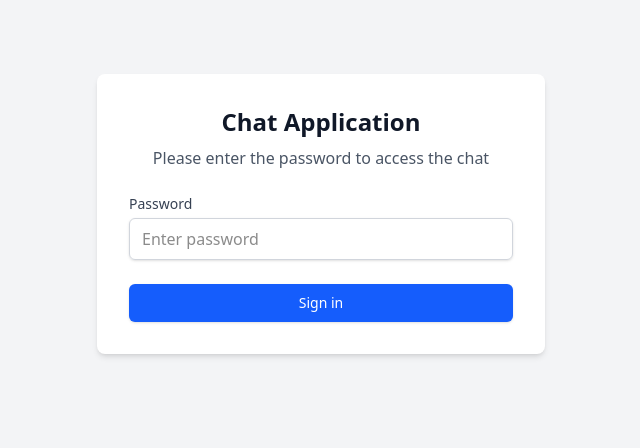
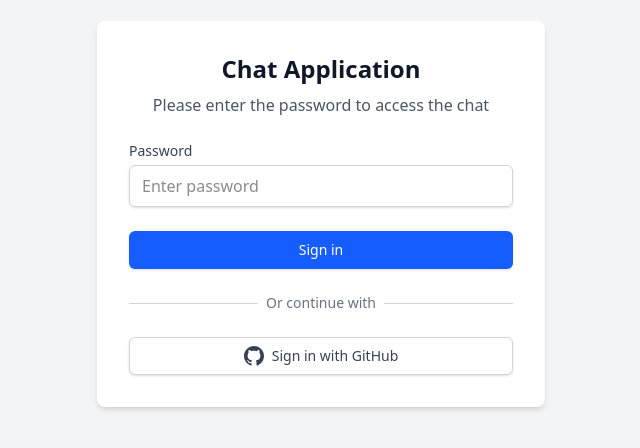
Before and after one commit to opsecfreak/ChatbotUI-Node, a Next.js app: page /auth/signin in a window 1280 px wide. Shown: the part 186-634 px from the top of the page, without its empty margins (319-959 px from the left). Built offline with nearby package versions, Linux system fonts and the light colour scheme.

Commit message:
display github username on chatbox

```diff
--- a/src/app/auth/signin/page.tsx
+++ b/src/app/auth/signin/page.tsx
@@ -136,6 +136,58 @@
               )}
             </button>
           </div>
+
+          <div className="relative mt-6">
+            <div className="absolute inset-0 flex items-center">
+              <div className="w-full border-t border-gray-300 dark:border-gray-700"></div>
+            </div>
+            <div className="relative flex justify-center text-sm">
+              <span className="px-2 bg-white dark:bg-gray-800 text-gray-500 dark:text-gray-400">
+                Or continue with
+              </span>
+            </div>
+          </div>
+
+          <div>
+            <button
+              type="button"
+              onClick={handleGithubSignIn}
+              disabled={isGithubLoading}
+              className={`w-full flex items-center justify-center py-2 px-4 border border-gray-300 dark:border-gray-700 rounded-md shadow-sm text-sm font-medium text-gray-700 dark:text-gray-300 bg-white dark:bg-gray-800 hover:bg-gray-50 dark:hover:bg-gray-700 ${
+                isGithubLoading ? "opacity-70 cursor-not-allowed" : ""
+              }`}
+            >
+              {isGithubLoading ? (
+                <svg
+                  className="animate-spin h-5 w-5 text-gray-500"
+                  xmlns="http://www.w3.org/2000/svg"
+                  fill="none"
+                  viewBox="0 0 24 24"
+                >
+                  <circle
+                    className="opacity-25"
+                    cx="12"
+                    cy="12"
+                    r="10"
+                    stroke="currentColor"
+                    strokeWidth="4"
+                  ></circle>
+                  <path
+                    className="opacity-75"
+                    fill="currentColor"
+                    d="M4 12a8 8 0 018-8V0C5.373 0 0 5.373 0 12h4zm2 5.291A7.962 7.962 0 014 12H0c0 3.042 1.135 5.824 3 7.938l3-2.647z"
+                  ></path>
+                </svg>
+              ) : (
+                <>
+                  <svg className="w-5 h-5 mr-2" viewBox="0 0 24 24" fill="currentColor">
+                    <path d="M12 0c-6.626 0-12 5.373-12 12 0 5.302 3.438 9.8 8.207 11.387.599.111.793-.261.793-.577v-2.234c-3.338.726-4.033-1.416-4.033-1.416-.546-1.387-1.333-1.756-1.333-1.756-1.089-.745.083-.729.083-.729 1.205.084 1.839 1.237 1.839 1.237 1.07 1.834 2.807 1.304 3.492.997.107-.775.418-1.305.762-1.604-2.665-.305-5.467-1.334-5.467-5.931 0-1.311.469-2.381 1.236-3.221-.124-.303-.535-1.524.117-3.176 0 0 1.008-.322 3.301 1.23.957-.266 1.983-.399 3.003-.404 1.02.005 2.047.138 3.006.404 2.291-1.552 3.297-1.23 3.297-1.23.653 1.653.242 2.874.118 3.176.77.84 1.235 1.911 1.235 3.221 0 4.609-2.807 5.624-5.479 5.921.43.372.823 1.102.823 2.222v3.293c0 .319.192.694.801.576 4.765-1.589 8.199-6.086 8.199-11.386 0-6.627-5.373-12-12-12z" />
+                  </svg>
+                  Sign in with GitHub
+                </>
+              )}
+            </button>
+          </div>
         </form>
       </div>
     </div>
--- a/src/components/ChatBox.tsx
+++ b/src/components/ChatBox.tsx
@@ -28,10 +28,24 @@
       <div className="bg-gray-100 dark:bg-gray-800 px-4 py-2 border-b border-gray-200 dark:border-gray-700 flex justify-between items-center">
         <h1 className="text-lg font-medium">Chat Assistant</h1>
         <div className="flex space-x-3 items-center">
-          {session?.user?.name && (
-            <span className="text-xs text-gray-600 dark:text-gray-400">
-              {session.user.name}
-            </span>
+          {session?.user && (
+            <div className="flex items-center text-xs text-gray-600 dark:text-gray-400">
+              {session.user.image && (
+                <img
+                  src={session.user.image}
+                  alt={session.user.name || "User"}
+                  className="w-5 h-5 rounded-full mr-1"
+                />
+              )}
+              <span className="max-w-[100px] truncate">
+                {session.user.username || session.user.name}
+              </span>
+              {session.user.provider === "github" && (
+                <svg className="w-3 h-3 ml-1 text-gray-500" viewBox="0 0 24 24" fill="currentColor">
+                  <path d="M12 0c-6.626 0-12 5.373-12 12 0 5.302 3.438 9.8 8.207 11.387.599.111.793-.261.793-.577v-2.234c-3.338.726-4.033-1.416-4.033-1.416-.546-1.387-1.333-1.756-1.333-1.756-1.089-.745.083-.729.083-.729 1.205.084 1.839 1.237 1.839 1.237 1.07 1.834 2.807 1.304 3.492.997.107-.775.418-1.305.762-1.604-2.665-.305-5.467-1.334-5.467-5.931 0-1.311.469-2.381 1.236-3.221-.124-.303-.535-1.524.117-3.176 0 0 1.008-.322 3.301 1.23.957-.266 1.983-.399 3.003-.404 1.02.005 2.047.138 3.006.404 2.291-1.552 3.297-1.23 3.297-1.23.653 1.653.242 2.874.118 3.176.77.84 1.235 1.911 1.235 3.221 0 4.609-2.807 5.624-5.479 5.921.43.372.823 1.102.823 2.222v3.293c0 .319.192.694.801.576 4.765-1.589 8.199-6.086 8.199-11.386 0-6.627-5.373-12-12-12z" />
+                </svg>
+              )}
+            </div>
           )}
           {messages.length > 1 && (
             <button
```
